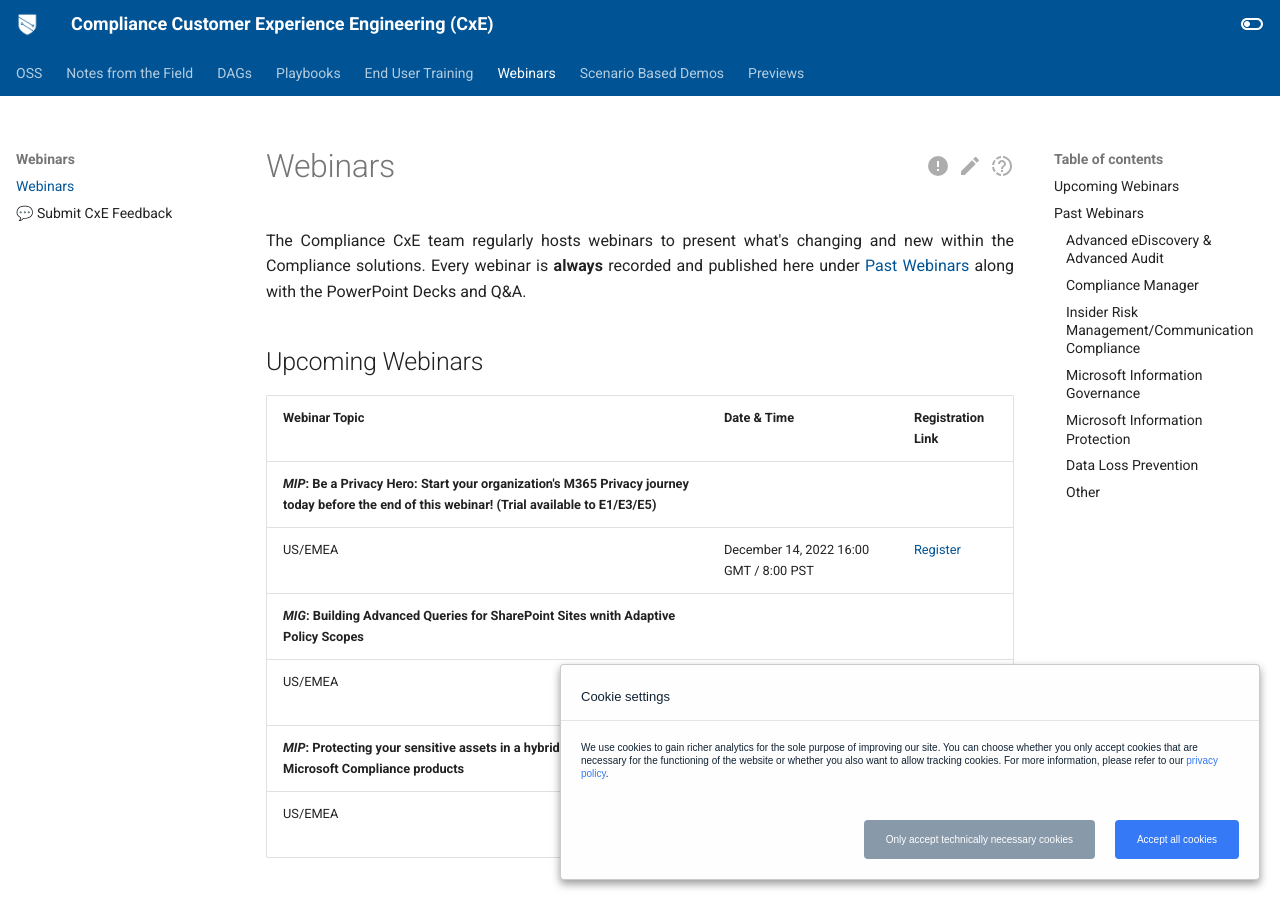
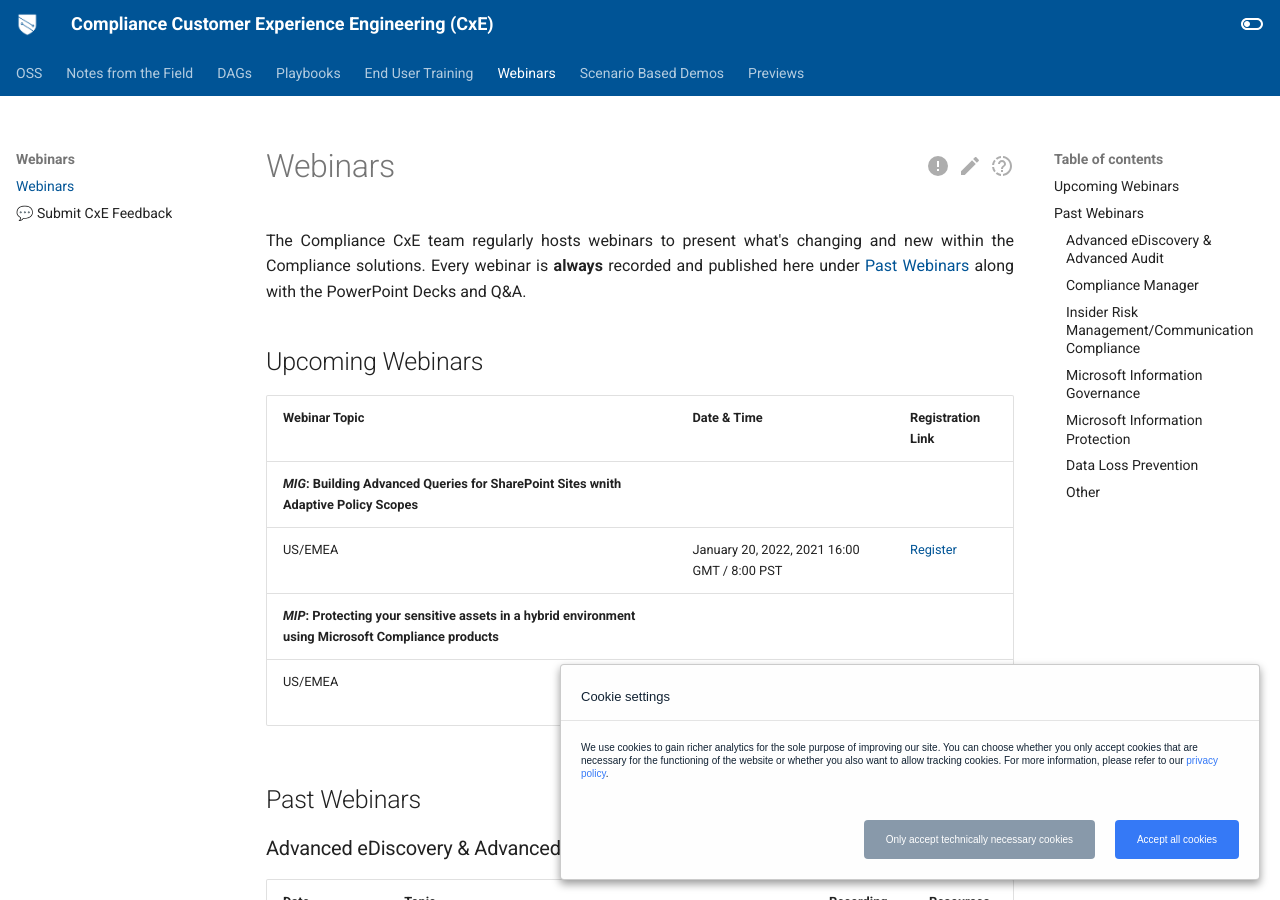
Before and after one commit to microsoft/ComplianceCxE, an MkDocs documentation site: the page built from docs/webinars.md, in a window 1280 px wide and 900 px high. Built offline with MkDocs 1.6.1 and Material for MkDocs 9.7.7, drawn with Linux system fonts in a browser that asks for light colours; comment, search, counter and statistics services are not loaded; some of the changed text lies outside the part shown.

Commit message:
Create webinars.md

```diff
--- a/docs/webinars.md
+++ b/docs/webinars.md
@@ -12,8 +12,6 @@
 
 | Webinar Topic | Date & Time | Registration Link |
 | --- | --- | --- |
-|***MIP*: Be a Privacy Hero: Start your organization's M365 Privacy journey today before the end of this webinar! (Trial available to E1/E3/E5)** |
-| US/EMEA  | December 14, 2022    16:00 GMT / 8:00 PST | [Register](https://mipc.eventbuilder.com/event/54251) |
 ***MIG*: Building Advanced Queries for SharePoint Sites wnith Adaptive Policy Scopes** |  |
 | US/EMEA  | January 20, 2022, 2021    16:00 GMT / 8:00 PST | [Register](https://mipc.eventbuilder.com/adaptivepolicyscopes) |
 ***MIP*: Protecting your sensitive assets in a hybrid environment using Microsoft Compliance products** |  |
```
Also changed, not shown: other parts of docs/webinars.md (+1 -0 lines).
